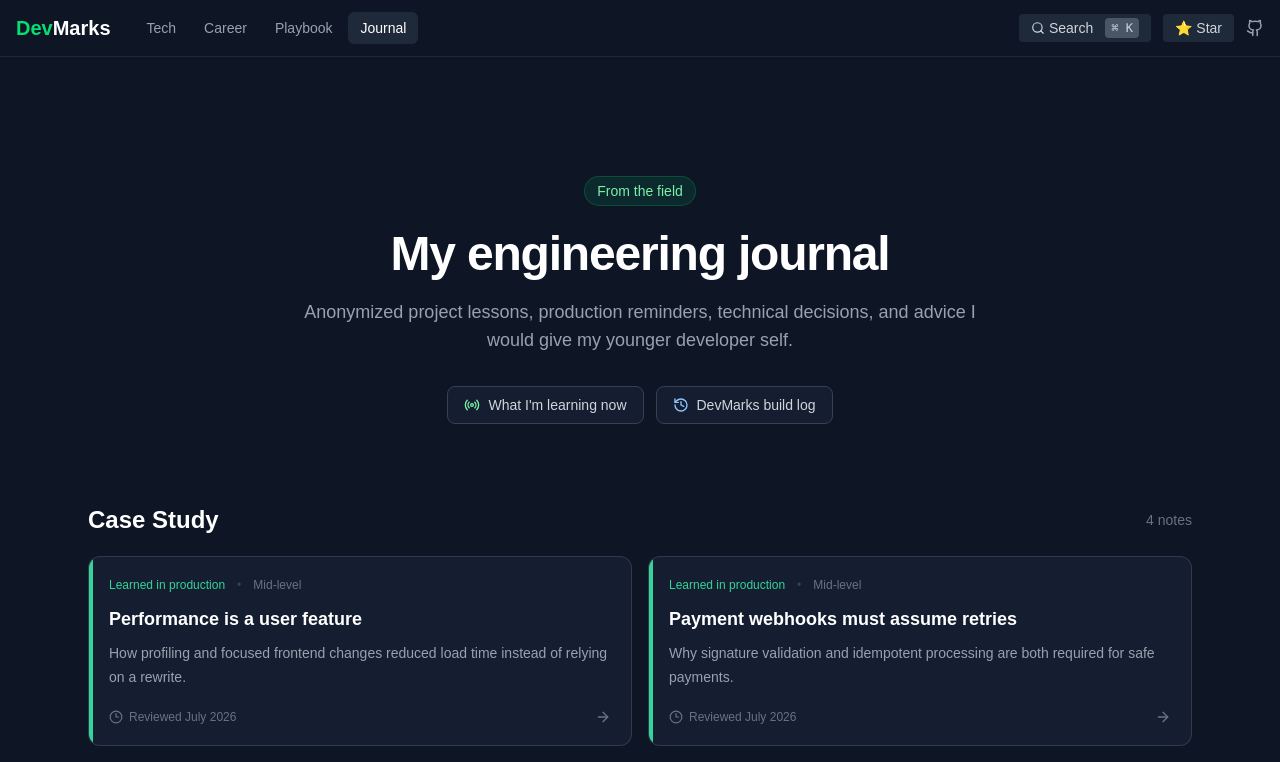
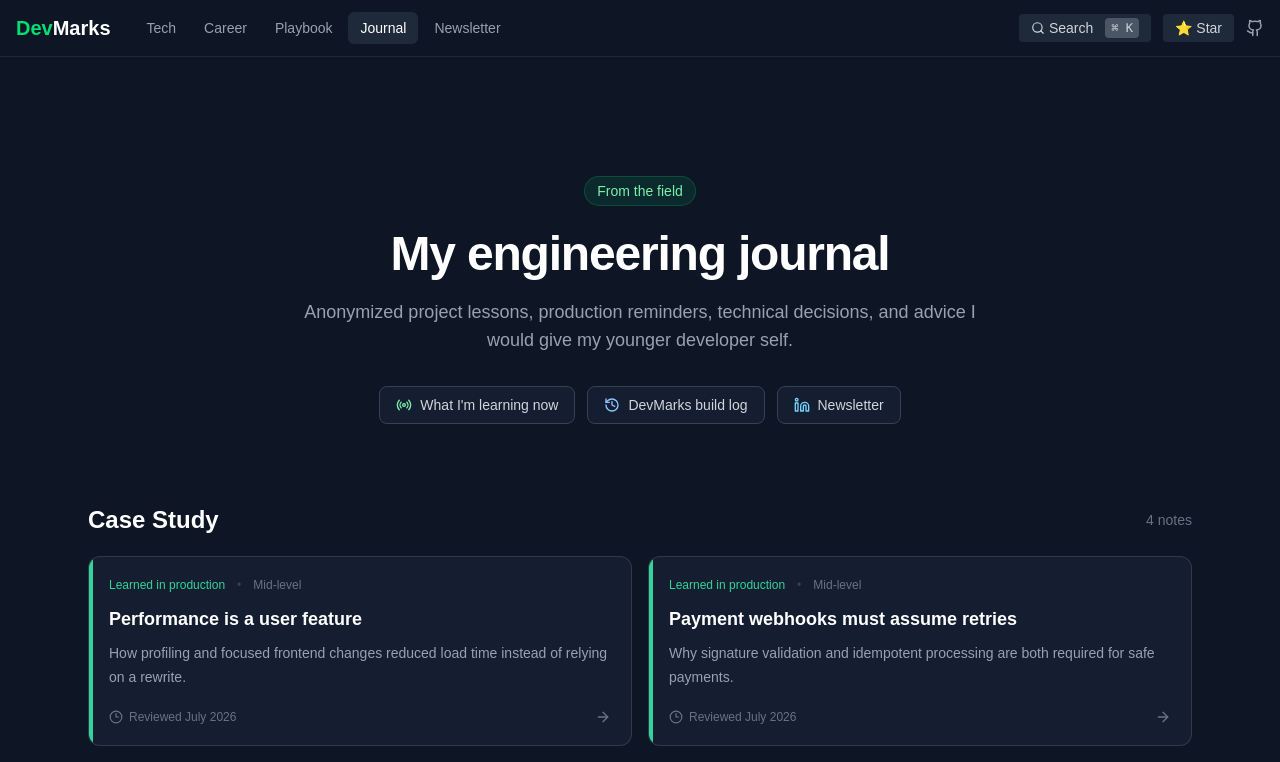
Before and after one commit to luiscolon0426/cheat-doc, a Next.js app in the folder cheat-doc/: page /journal in a window 1280 px wide. Shown: the top 762 px of the page. Built offline with nearby package versions, Linux system fonts and the light colour scheme; no server answers.

Commit message:
feat: add newsletter page and link in header and journal sections

```diff
--- a/cheat-doc/src/app/components/Header.tsx
+++ b/cheat-doc/src/app/components/Header.tsx
@@ -14,6 +14,7 @@ export default function Header() {
   const pathname = usePathname();
   const isCareer = pathname.startsWith("/career");
   const isLearn = pathname.startsWith("/learn");
+  const isNewsletter = pathname.startsWith("/newsletter");
   const isJournal =
     pathname.startsWith("/journal") ||
     pathname === "/now" ||
@@ -111,6 +112,16 @@ export default function Header() {
             <span className="sm:hidden">Notes</span>
             <span className="hidden sm:inline">Journal</span>
           </Link>
+          <Link
+            href="/newsletter"
+            className={`hidden rounded-md px-3 py-1.5 transition sm:inline-flex ${
+              isNewsletter
+                ? "bg-gray-800 text-white"
+                : "text-gray-400 hover:text-white"
+            }`}
+          >
+            Newsletter
+          </Link>
         </nav>
 
         <div className="ml-auto flex items-center gap-2 sm:gap-3">
--- a/cheat-doc/src/app/journal/page.tsx
+++ b/cheat-doc/src/app/journal/page.tsx
@@ -1,5 +1,5 @@
 import Link from "next/link";
-import { ArrowRight, Clock3, History, Radio } from "lucide-react";
+import { ArrowRight, Clock3, History, Linkedin, Radio } from "lucide-react";
 import { journalCategories, journalEntries } from "./data";
 
 const categoryColors = {
@@ -35,6 +35,12 @@ export default function JournalPage() {
             className="inline-flex items-center gap-2 rounded-lg border border-gray-700 bg-[#151e30] px-4 py-2 text-sm text-gray-300 hover:border-gray-500 hover:text-white"
           >
             <History className="size-4 text-blue-300" /> DevMarks build log
+          </Link>
+          <Link
+            href="/newsletter"
+            className="inline-flex items-center gap-2 rounded-lg border border-gray-700 bg-[#151e30] px-4 py-2 text-sm text-gray-300 hover:border-gray-500 hover:text-white"
+          >
+            <Linkedin className="size-4 text-sky-300" /> Newsletter
           </Link>
         </div>
       </section>
--- /dev/null
+++ b/cheat-doc/src/app/newsletter/page.tsx
@@ -0,0 +1,58 @@
+import type { Metadata } from "next";
+import Link from "next/link";
+import { ArrowLeft, ArrowUpRight, Linkedin } from "lucide-react";
+
+const newsletterUrl =
+  "https://www.linkedin.com/newsletters/building-real-products-7416884045105741824/";
+
+export const metadata: Metadata = {
+  title: "Building Real Products | DevMarks",
+  description:
+    "Practical lessons from shipping, refactoring, and designing real-world web apps.",
+  alternates: {
+    canonical: "/newsletter",
+  },
+};
+
+export default function NewsletterPage() {
+  return (
+    <main className="min-h-screen bg-[#0e1525] pb-24 pt-24 text-white">
+      <div className="mx-auto max-w-4xl px-4 sm:px-6">
+        <Link
+          href="/journal"
+          className="mt-8 inline-flex items-center gap-2 text-sm text-gray-400 transition hover:text-white"
+        >
+          <ArrowLeft className="size-4" /> Engineering journal
+        </Link>
+
+        <section className="relative mt-12 overflow-hidden rounded-2xl border border-sky-400/20 bg-[#151e30] p-7 sm:p-10">
+          <div className="absolute -right-16 -top-16 size-56 rounded-full bg-sky-400/10 blur-3xl" />
+          <div className="relative">
+            <span className="inline-flex items-center gap-2 rounded-full border border-sky-400/20 bg-sky-400/10 px-3 py-1 text-sm text-sky-300">
+              <Linkedin className="size-4" /> Monthly on LinkedIn
+            </span>
+            <h1 className="mt-6 max-w-2xl text-4xl font-bold tracking-tight sm:text-5xl">
+              Building Real Products
+            </h1>
+            <p className="mt-5 max-w-2xl text-lg leading-8 text-gray-400">
+              Practical lessons from shipping, refactoring, and designing
+              real-world web apps.
+            </p>
+            <a
+              href={newsletterUrl}
+              target="_blank"
+              rel="noopener noreferrer"
+              className="mt-8 inline-flex items-center gap-2 rounded-lg bg-sky-500 px-5 py-3 font-medium text-white transition hover:bg-sky-400 focus-visible:outline-none focus-visible:ring-2 focus-visible:ring-sky-300"
+            >
+              Read and subscribe on LinkedIn
+              <ArrowUpRight className="size-4" />
+            </a>
+            <p className="mt-4 text-sm text-gray-500">
+              LinkedIn sign-in is required to subscribe.
+            </p>
+          </div>
+        </section>
+      </div>
+    </main>
+  );
+}
```
